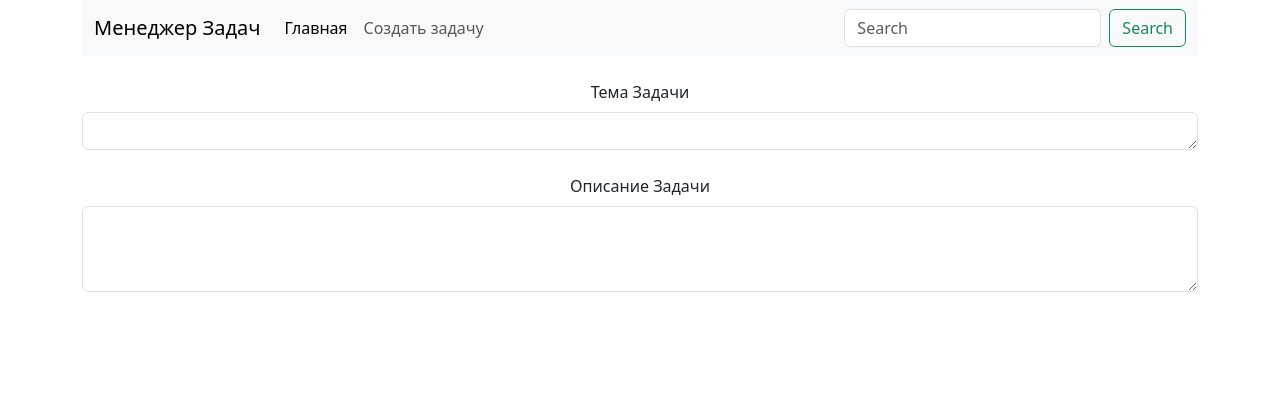
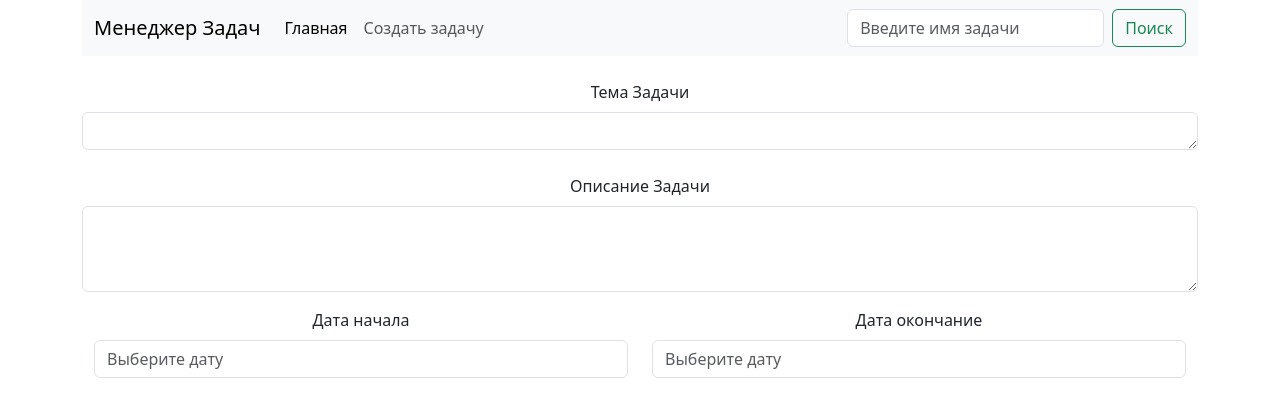
Before and after one commit to krotVidit/task-manager, a PHP site: page /Page/CreatTask.php in a window 1280 px wide. Shown: the top 417 px of the page. Run offline with PHP 8.4, Linux system fonts and the light colour scheme.

Commit message:
Добавлены элементы для выбора даты начала и оконачания задачи

```diff
--- a/src/Page/CreatTask.php
+++ b/src/Page/CreatTask.php
@@ -11,15 +11,29 @@ require_once("../block/header.php");
 <div class="mb-3 mt-4 text-center">
     <label for="exampleFormControlTextarea1" class="form-label">Описание Задачи</label>
     <textarea class="form-control" id="exampleFormControlTextarea1" rows="3"></textarea>
+</div>
 
-</div>
+<div class="container text-center">
+    <div class="row">
+
+            <div class="mb-3 col">
+                <label for="datepicker" class="form-label">Дата начала</label>
+                <input type="text" class="form-control" id="datepickerStart" name="dateStart" placeholder="Выберите дату">
+            </div>
+
+            <div class="mb-3 col">
+                <label for="datepicker" class="form-label">Дата окончание </label>
+                <input type="text" class="form-control" id="datepickerEnd" name="dateEnd" placeholder="Выберите дату">
+            </div>
+
+        </div>
+    </div>
 
 
 
 
 
 
-
-<?php
-require_once("../block/footer.php");
-?>
+    <?php
+    require_once("../block/footer.php");
+    ?>
--- a/src/block/footer.php
+++ b/src/block/footer.php
@@ -4,7 +4,14 @@
 
 </div>
 
-
+<script>
+    $(function() {
+        $("#datepickerStart").datepicker();
+    });
+    $(function() {
+        $("#datepickerEnd").datepicker();
+    });
+</script>
 
 
 <script src="https://cdn.jsdelivr.net/npm/bootstrap@5.3.0-alpha3/dist/js/bootstrap.bundle.min.js" integrity="sha384-ENjdO4Dr2bkBIFxQpeoTz1HIcje39Wm4jDKdf19U8gI4ddQ3GYNS7NTKfAdVQSZe" crossorigin="anonymous"></script>
--- a/src/block/header.php
+++ b/src/block/header.php
@@ -8,6 +8,10 @@
     <title><?php echo $title; ?></title>
     <link rel="stylesheet" href="./src/css/style.css">
     <link href="https://cdn.jsdelivr.net/npm/bootstrap@5.3.0-alpha3/dist/css/bootstrap.min.css" rel="stylesheet" integrity="sha384-KK94CHFLLe+nY2dmCWGMq91rCGa5gtU4mk92HdvYe+M/SXH301p5ILy+dN9+nJOZ" crossorigin="anonymous">
+
+    <script src="https://code.jquery.com/jquery-3.6.0.min.js"></script>
+    <script src="https://code.jquery.com/ui/1.13.0/jquery-ui.min.js"></script>
+    <link rel="stylesheet" href="https://code.jquery.com/ui/1.13.0/themes/base/jquery-ui.css">
 
 </head>
 
@@ -30,8 +34,8 @@
                             </li>
                         </ul>
                         <form class="d-flex" role="search">
-                            <input class="form-control me-2" type="search" placeholder="Search" aria-label="Search">
-                            <button class="btn btn-outline-success" type="submit">Search</button>
+                            <input class="form-control me-2" type="search" placeholder="Введите имя задачи" aria-label="Search">
+                            <button class="btn btn-outline-success" type="submit">Поиск</button>
                         </form>
                     </div>
                 </div>
```
